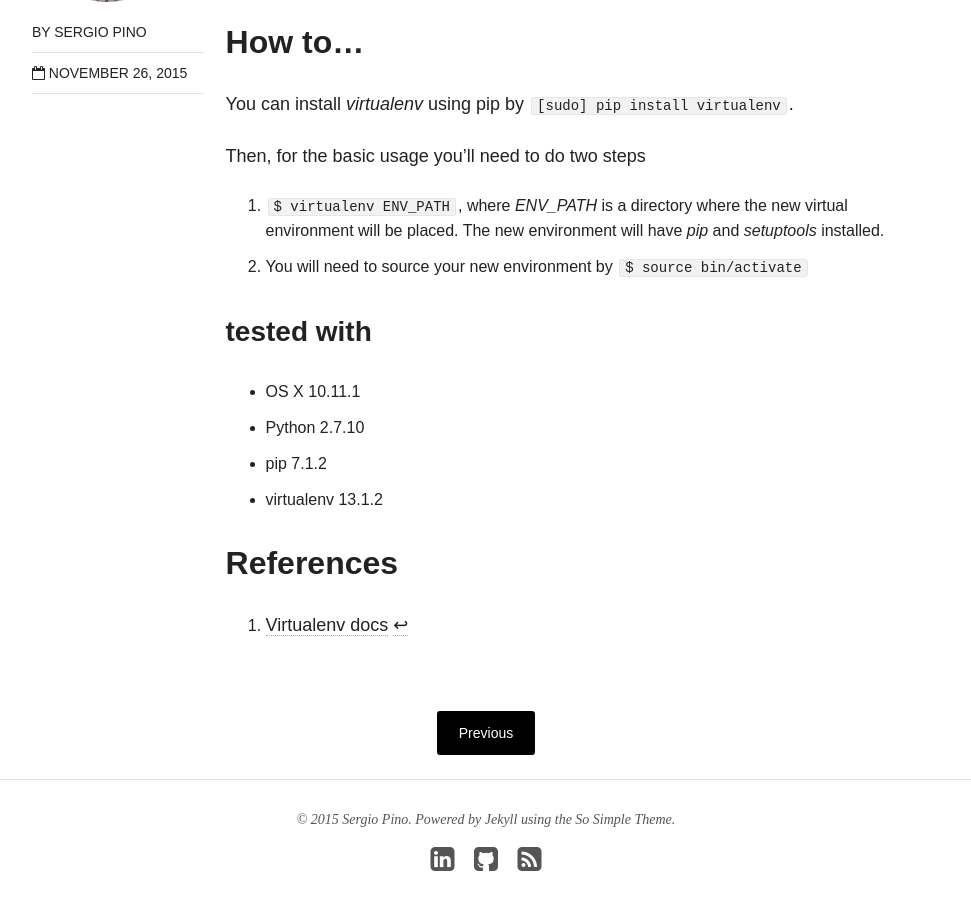
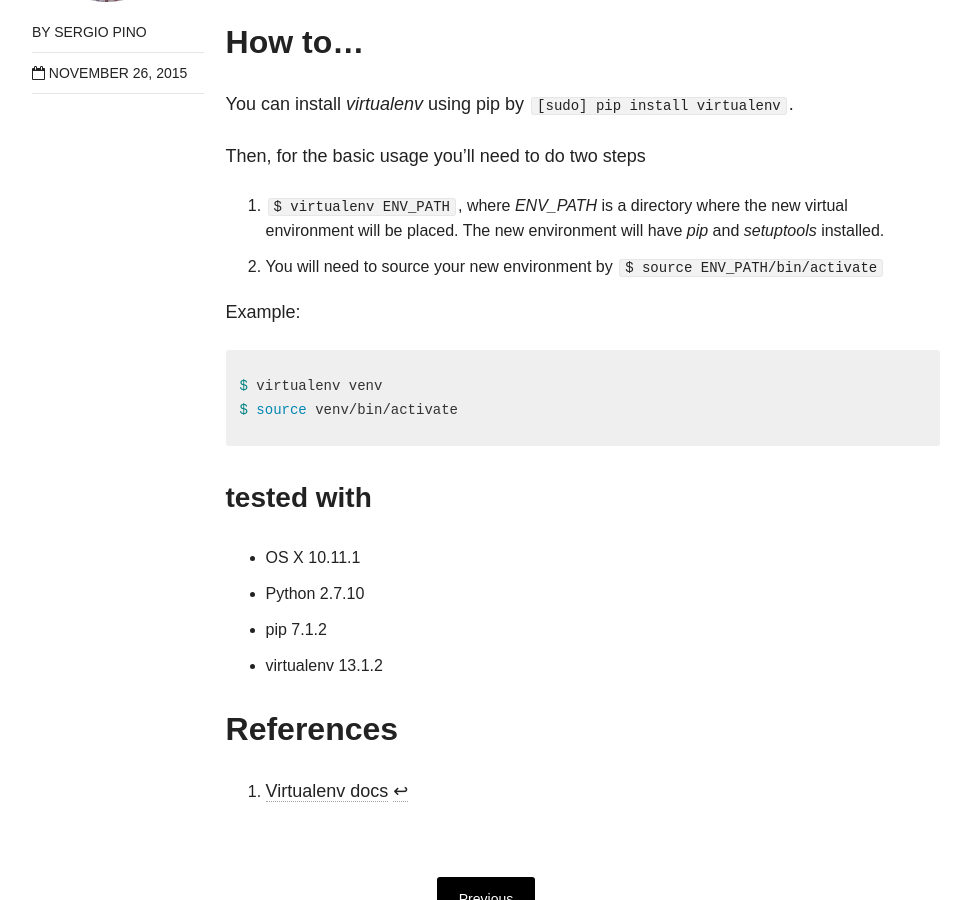
Before and after one commit to spino327/spino327.github.io, a Jekyll site: the page built from _posts/blog/2015/2015-11-25-virtualenv.md, in a window 1280 px wide and 900 px high, scrolled down 576 px. Shown: the whole window, without its empty margins (154-1125 px from the left). Built offline with Jekyll 4.4.1, drawn with Linux system fonts in a browser that asks for light colours; nearby versions of some CDN libraries.

Commit message:
minor fix

```diff
--- a/_posts/blog/2015/2015-11-25-virtualenv.md
+++ b/_posts/blog/2015/2015-11-25-virtualenv.md
@@ -19,7 +19,13 @@ You can install *virtualenv* using pip by `[sudo] pip install virtualenv`.
 Then, for the basic usage you'll need to do two steps
 
 1. `$ virtualenv ENV_PATH`, where *ENV_PATH* is a directory where the new virtual environment will be placed. The new environment will have *pip* and *setuptools* installed.
-2. You will need to source your new environment by `$ source bin/activate`
+2. You will need to source your new environment by `$ source ENV_PATH/bin/activate`
+
+Example:
+{% highlight bash %}
+$ virtualenv venv
+$ source venv/bin/activate
+{% endhighlight %}
 
 ### tested with
 * OS X 10.11.1
```
